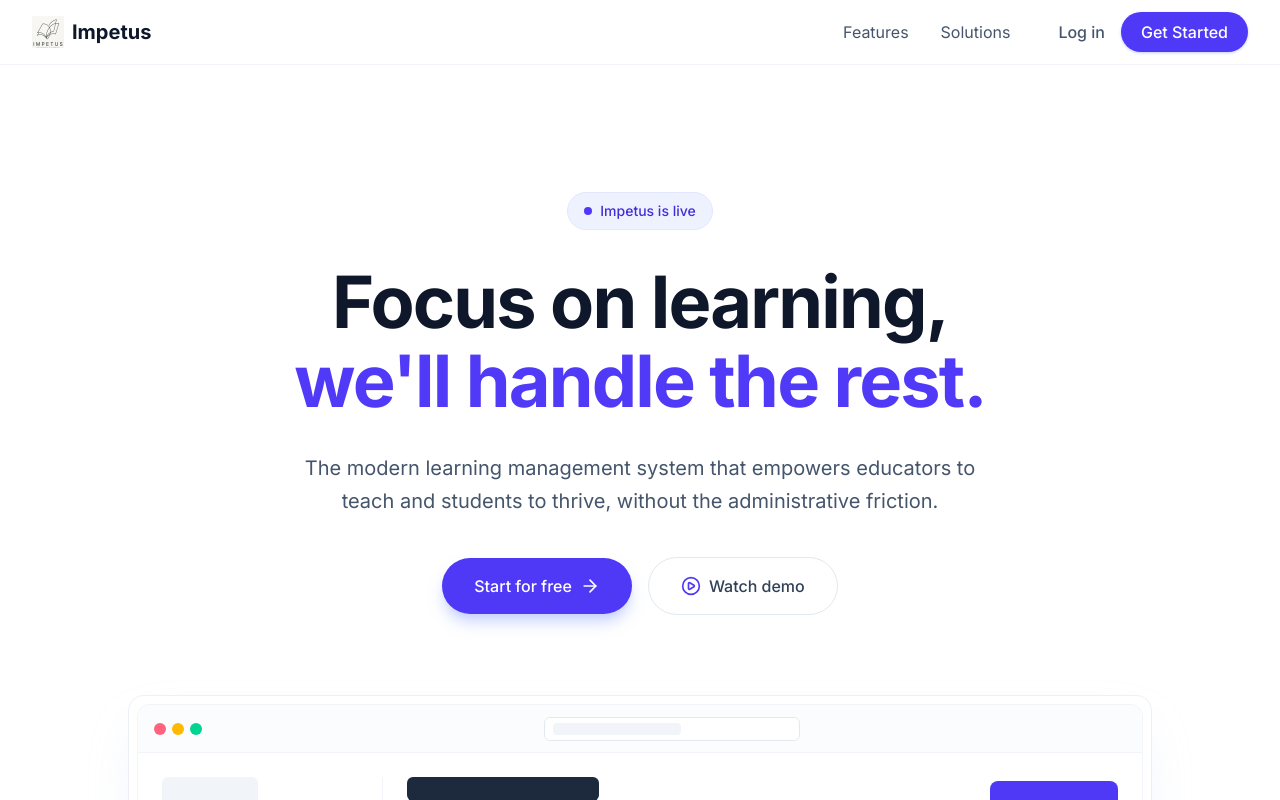
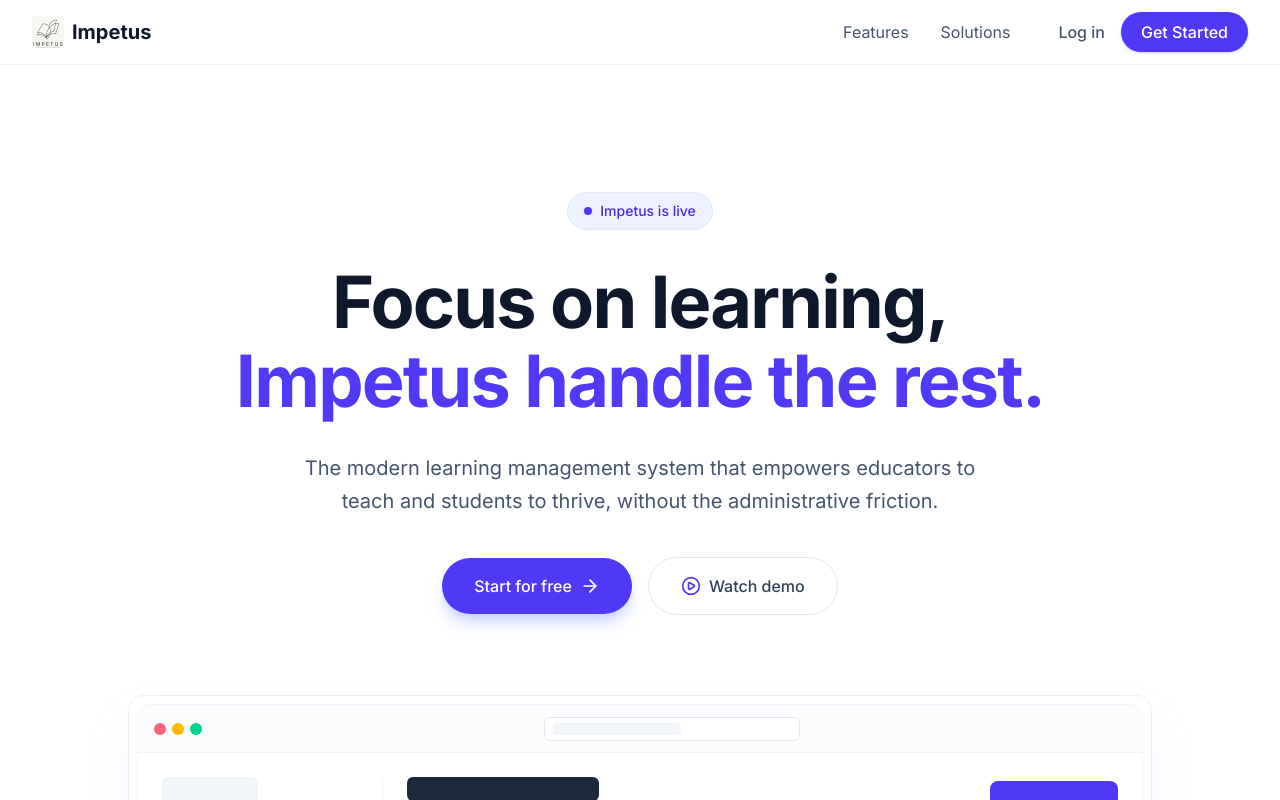
Before and after one commit to HaroonAzhar/impetus-landing-page, a React (Vite) app: page / in a window 1280 px wide. Shown: the top 800 px of the page. Built offline with nearby package versions, Linux system fonts and the light colour scheme.

Commit message:
changed the hero sub-title

```diff
--- a/src/components/Hero.tsx
+++ b/src/components/Hero.tsx
@@ -28,7 +28,7 @@ export default function Hero() {
           >
             Focus on learning, <br className="hidden md:block" />
             <span className="text-[#513af7]">
-              we'll handle the rest.
+              Impetus handle the rest.
             </span>
           </motion.h1>
 
```
